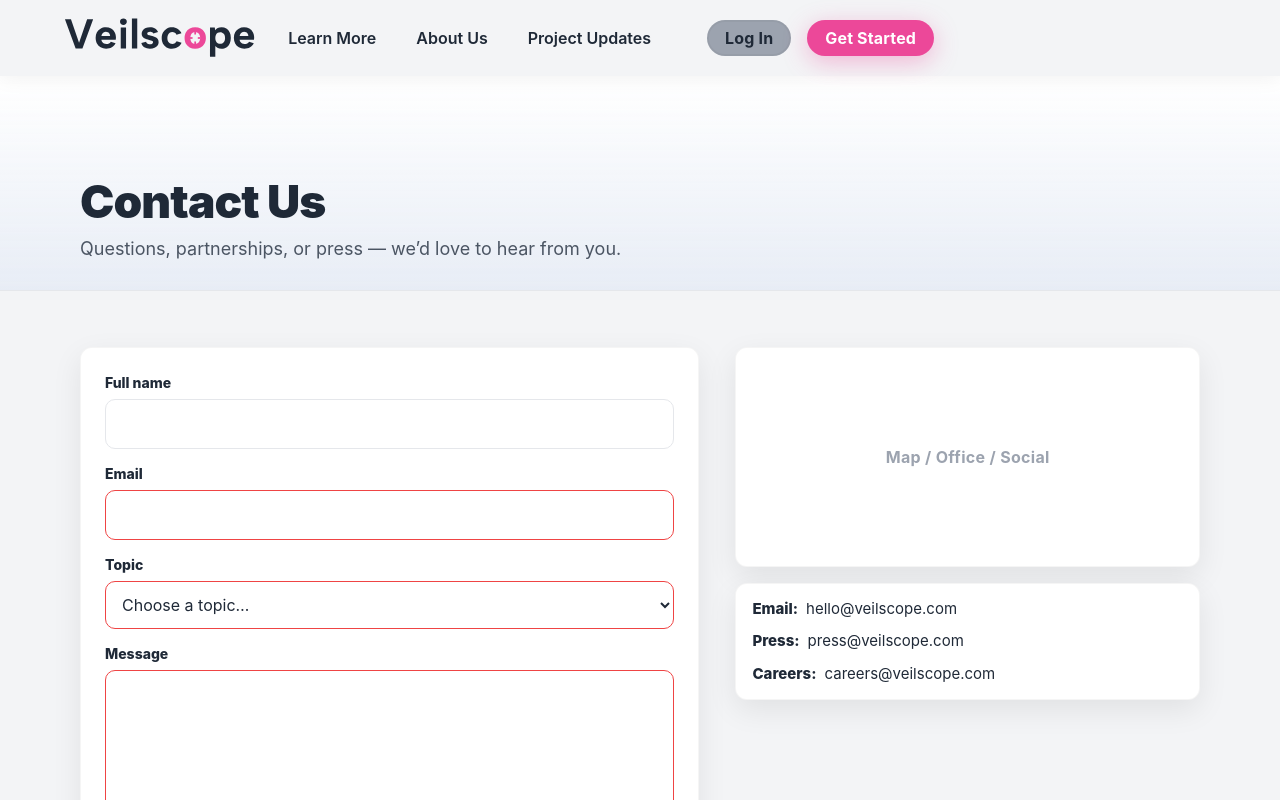
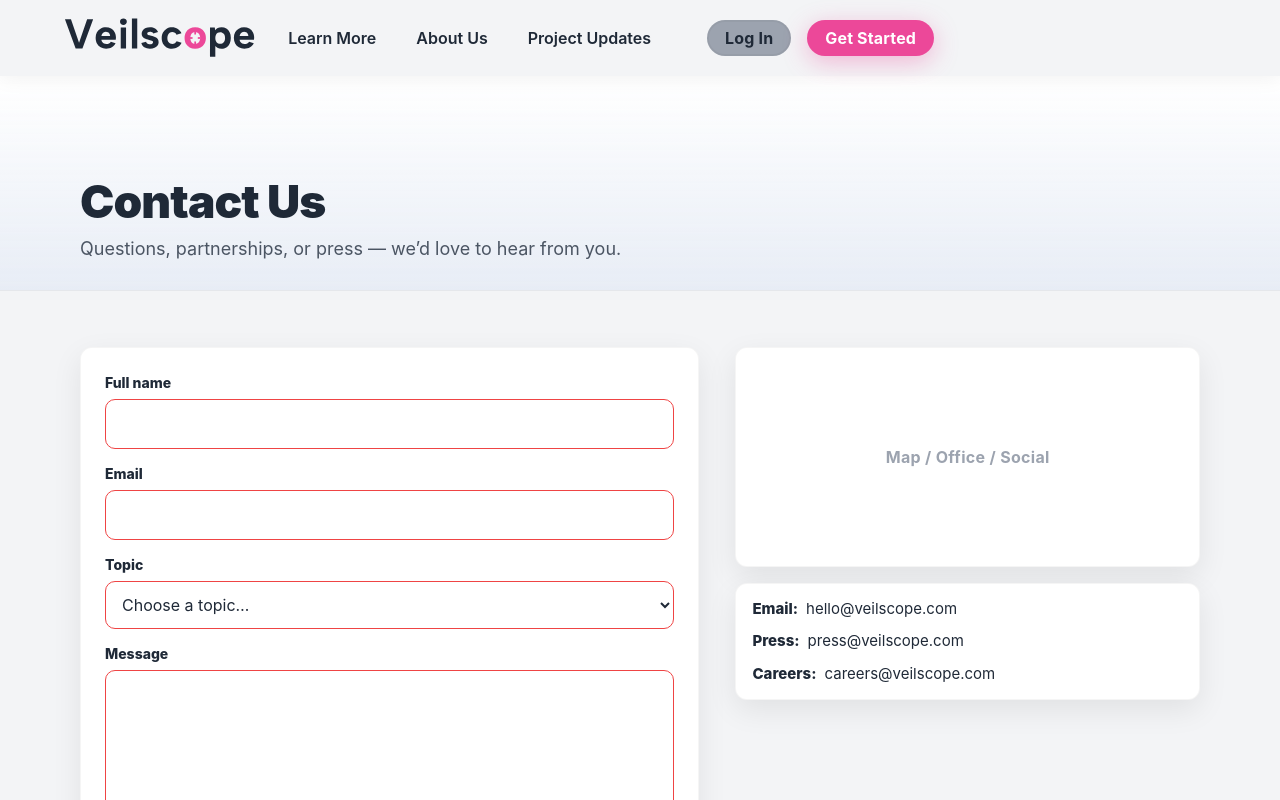
Before and after one commit to brodyBroughton/veilscope-contact, a Next.js app: page / in a window 1280 px wide. Built offline with nearby package versions, Linux system fonts and the light colour scheme.

Commit message:
Update form requirements in ui and testing email sending on local server

```diff
--- a/app/page.js
+++ b/app/page.js
@@ -88,7 +88,7 @@ export default function ContactPage() {
             <form id="contact-form" className="form-card" onSubmit={onSubmit} noValidate>
               <div className="form-row">
                 <label htmlFor="name">Full name</label>
-                <input id="name" name="name" type="text" />
+                <input id="name" name="name" type="text" required/>
               </div>
 
               <div className="form-row">
```
Also changed, not shown: 1 other file (tests, documents, lock files or other folders).
